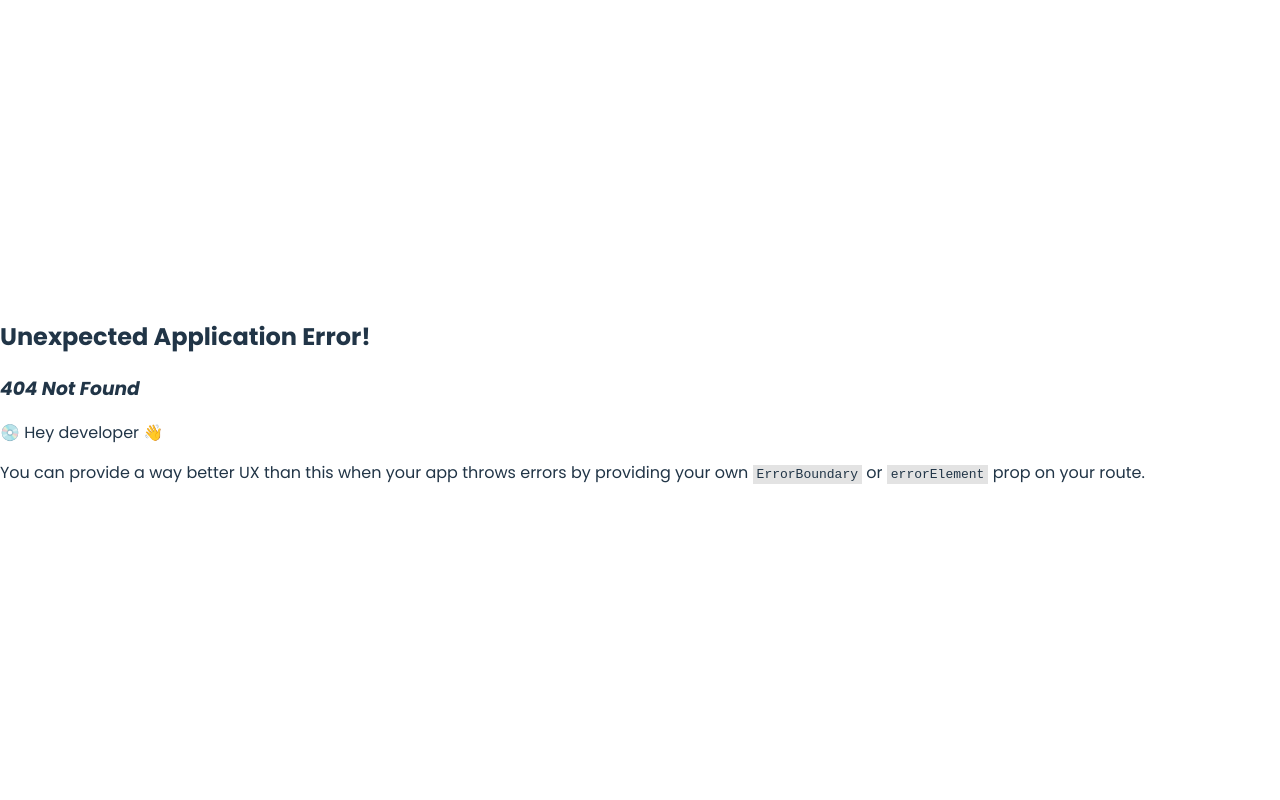
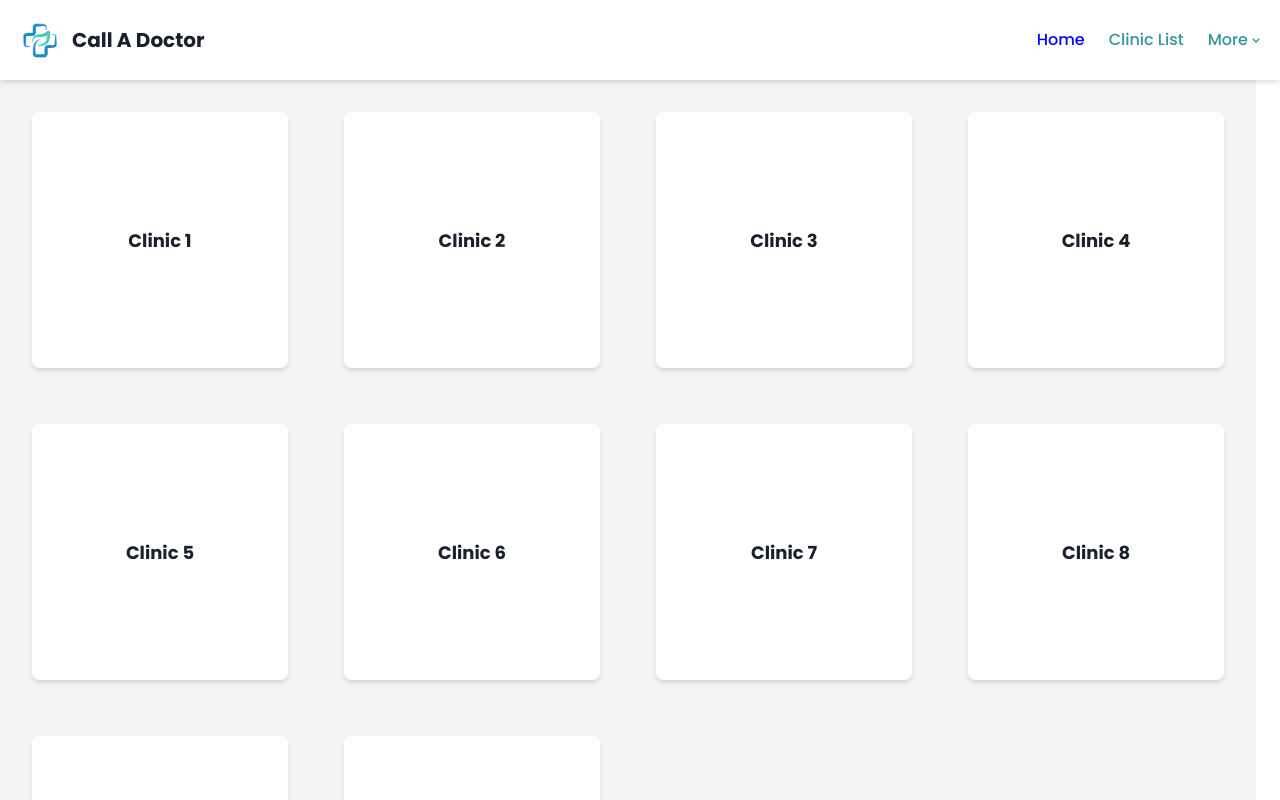
Before and after one commit to Xytrix1103/call-a-doctor, a React app: page /list-of-clinic in a window 1280 px wide. Before the commit this address had no page. Shown: the top 800 px of the page. Built offline with nearby package versions, Linux system fonts and the light colour scheme; no server answers; the HTML template or start-up script is replaced by a standard one.

Commit message:
clinic list grid UI

```diff
--- a/src/main.jsx
+++ b/src/main.jsx
@@ -8,6 +8,7 @@ import Register from "./pages/auth/Register.jsx";
 import DoctorRequestForm from './pages/patient/DoctorRequestForm.jsx';
 import ClinicRegistry from './pages/auth/ClinicRegistry.jsx';
 import AddDoctorToList from './pages/clinic/AddDoctorToList.jsx';
+import ClinicList from './pages/patient/ClinicList.jsx';
 
 const router = createBrowserRouter(
 	createRoutesFromElements(
@@ -17,6 +18,7 @@ const router = createBrowserRouter(
 			<Route path="clinic-registry" element={<ClinicRegistry/>}/>
 			<Route path="doctor-request-form" element={<DoctorRequestForm/>}/>
 			<Route path="add-doctor-to-list" element={<AddDoctorToList/>}/>
+			<Route path="list-of-clinic" element={<ClinicList/>}/>
 			<Route path="forgot" element={<></>}/>
 			<Route path="admin" element={<></>}>
 				<Route path="doctors" element={<></>}/>
--- /dev/null
+++ b/src/pages/patient/ClinicList.jsx
@@ -0,0 +1,144 @@
+import {
+    Box,
+    Flex,
+    Avatar,
+    HStack,
+    Link,
+    Text,
+    IconButton,
+    Button,
+    Menu,
+    MenuButton,
+    MenuList,
+    MenuItem,
+    Grid,
+    MenuDivider,
+    Image,
+    Center,
+    Input,
+    Select,
+    InputGroup,
+    InputRightElement,
+    Checkbox,
+    FormControl,
+    FormLabel,
+    Textarea,
+    useDisclosure,
+    useColorModeValue,
+    Stack,
+  } from '@chakra-ui/react'
+import {useState} from "react";
+import {BiChevronDown} from "react-icons/bi";
+
+const clinics = [
+    // Define your clinic data here
+    { id: 1, name: 'Clinic 1' },
+    { id: 2, name: 'Clinic 2' },
+    { id: 3, name: 'Clinic 3' },
+    { id: 4, name: 'Clinic 4' },
+    { id: 5, name: 'Clinic 5' },
+    { id: 6, name: 'Clinic 6' },
+    { id: 7, name: 'Clinic 7' },
+    { id: 8, name: 'Clinic 8' },
+    { id: 9, name: 'Clinic 9' },
+    { id: 10, name: 'Clinic 10' },
+    // Add more clinics as needed
+  ];
+
+function ClinicList() {
+    return (
+        <Center minHeight="100vh" bg={"#f4f4f4"}>
+            <Flex
+                as="nav"
+                align="top"
+                padding="1rem"
+                bg="white" // Set the navbar background color to white
+                bgColor={"white"}
+                position="fixed"
+                top="0"
+                left="0"
+                right="0"
+                zIndex="999"
+                width="100%"
+                shadow="md"
+                justify="space-between" // Align items to the space between
+            >
+                <Flex align="center">
+                    <Avatar
+                        size="md"
+                        src="src\assets\images\Call_A_Doctor_Logo_NoBg.png"
+                    />
+                    <Text fontSize="xl" ml={2} fontWeight="bold">
+                        Call A Doctor
+                    </Text>
+                </Flex>
+
+                <Flex alignItems="center">
+                    <Link as={Link} color="#0307fc" to="/" marginRight={6}>
+                        Home
+                    </Link>
+                    <Link as={Link} color="teal.500" to="/" marginRight={6}>
+                        Clinic List
+                    </Link>
+                    <Menu marginRight={6}>
+                        <MenuButton as={Link} color="teal.500" display="flex" alignItems="center">
+                            <Flex alignItems="center">
+                                <Text>More</Text>
+                                <BiChevronDown />
+                            </Flex>
+                        </MenuButton>
+
+                        <MenuList>
+                            <MenuItem as={Link} to="/" _focus={{ boxShadow: 'none' }}>
+                                Dashboard
+                            </MenuItem>
+                            <MenuItem as={Link} to="/" _focus={{ boxShadow: "none" }}>
+                                Settings
+                            </MenuItem>
+                            <MenuItem as={Link} to="/" _focus={{ boxShadow: "none" }}>
+                                Earnings
+                            </MenuItem>
+                            <MenuDivider />
+                            <MenuItem as={Link} to="/" _focus={{ boxShadow: "none" }}>
+                                Sign out
+                            </MenuItem>
+                        </MenuList>
+                    </Menu>
+                </Flex>
+            </Flex>
+
+            <Grid
+                templateColumns="repeat(4, 1fr)" // Display 4 columns per row
+                gap={6}
+                mt={24} // Adjust the margin as needed
+                mb={4}
+                paddingX="1rem"
+            >
+                {clinics.map((clinic) => (
+                    <Link to={`/clinic/${clinic.id}`} key={clinic.id}>
+                        <Flex
+                            direction="column"
+                            alignItems="center"
+                            justifyContent="center"
+                            bg="white"
+                            w={64}
+                            h={64}
+                            shadow="md"
+                            padding="1rem"
+                            borderRadius="lg"
+                            transition="transform 0.2s"
+                            margin={4}
+                            _hover={{ transform: 'scale(1.05)' }}
+                        >
+                            <Text fontSize="lg" fontWeight="bold">
+                                {clinic.name}
+                            </Text>
+                        </Flex>
+                    </Link>
+                ))}
+            </Grid>
+        </Center>
+    );
+};
+
+export default ClinicList;
```
